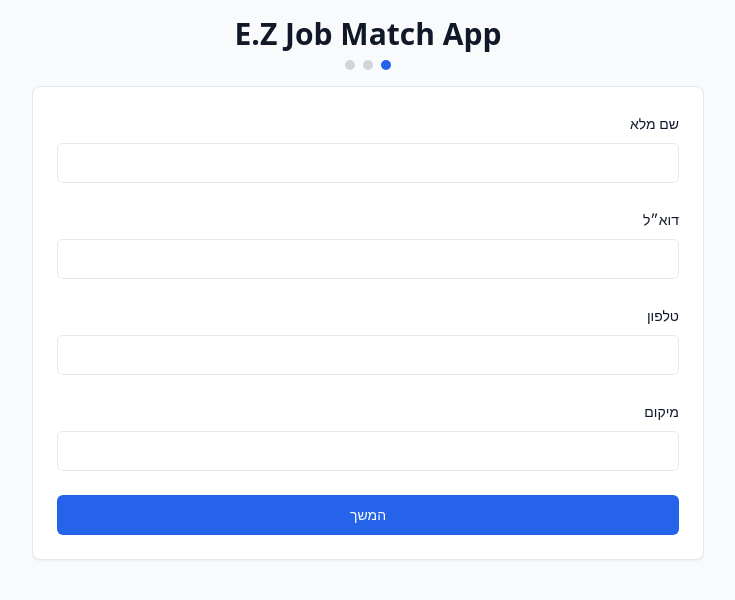
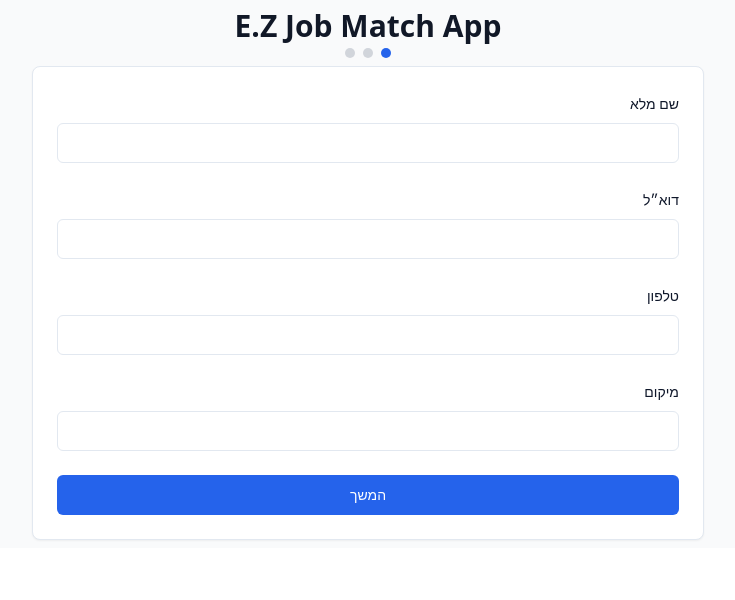
Before and after one commit to dayanb11/e-z-job-match, a React (Vite) app: page / in a window 1280 px wide. Both pictures are taken after a click on the button "הרשמת מועמד". Shown: the top 600 px of the page, without its empty margins (381-1116 px from the left). Built offline with nearby package versions, Linux system fonts and the light colour scheme.

Commit message:
Fix scrollbar appearance issue
Resolved the issue where the scrollbar still appears despite the reduction of empty lines in the application.
[skip gpt_engineer]

```diff
--- a/src/components/ApplicationForm/ApplicationForm.tsx
+++ b/src/components/ApplicationForm/ApplicationForm.tsx
@@ -59,11 +59,11 @@ export const ApplicationForm = () => {
   };
 
   return (
-    <div className="min-h-screen bg-gray-50 py-4 px-4 sm:px-6 lg:px-8" dir="rtl">
+    <div className="bg-gray-50 py-2 px-4 sm:px-6 lg:px-8" dir="rtl">
       <div className="max-w-2xl mx-auto">
-        <div className="text-center mb-4">
-          <h2 className="text-3xl font-bold text-gray-900 mb-2">E.Z Job Match App</h2>
-          <div className="flex justify-center items-center gap-2 mb-4">
+        <div className="text-center mb-2">
+          <h2 className="text-3xl font-bold text-gray-900 mb-1">E.Z Job Match App</h2>
+          <div className="flex justify-center items-center gap-2 mb-2">
             {[1, 2, 3].map((i) => (
               <div
                 key={i}
```
